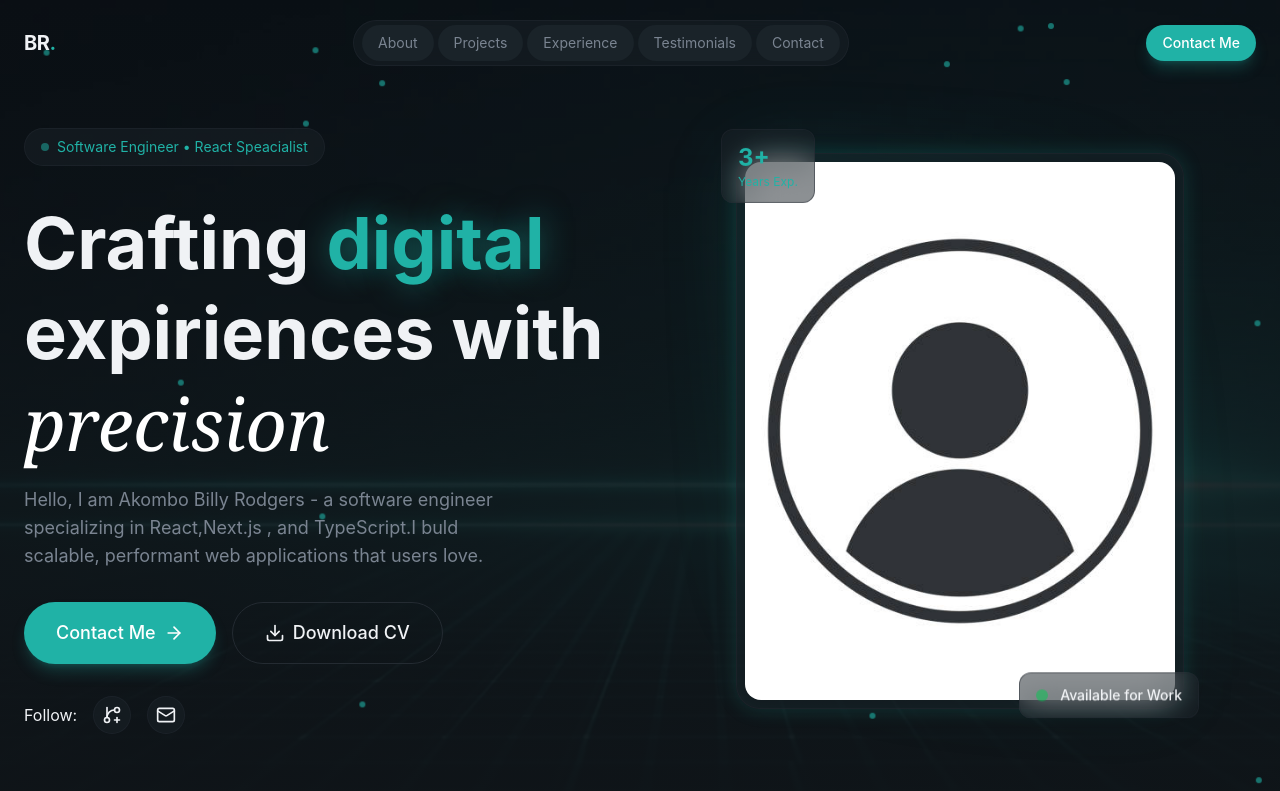
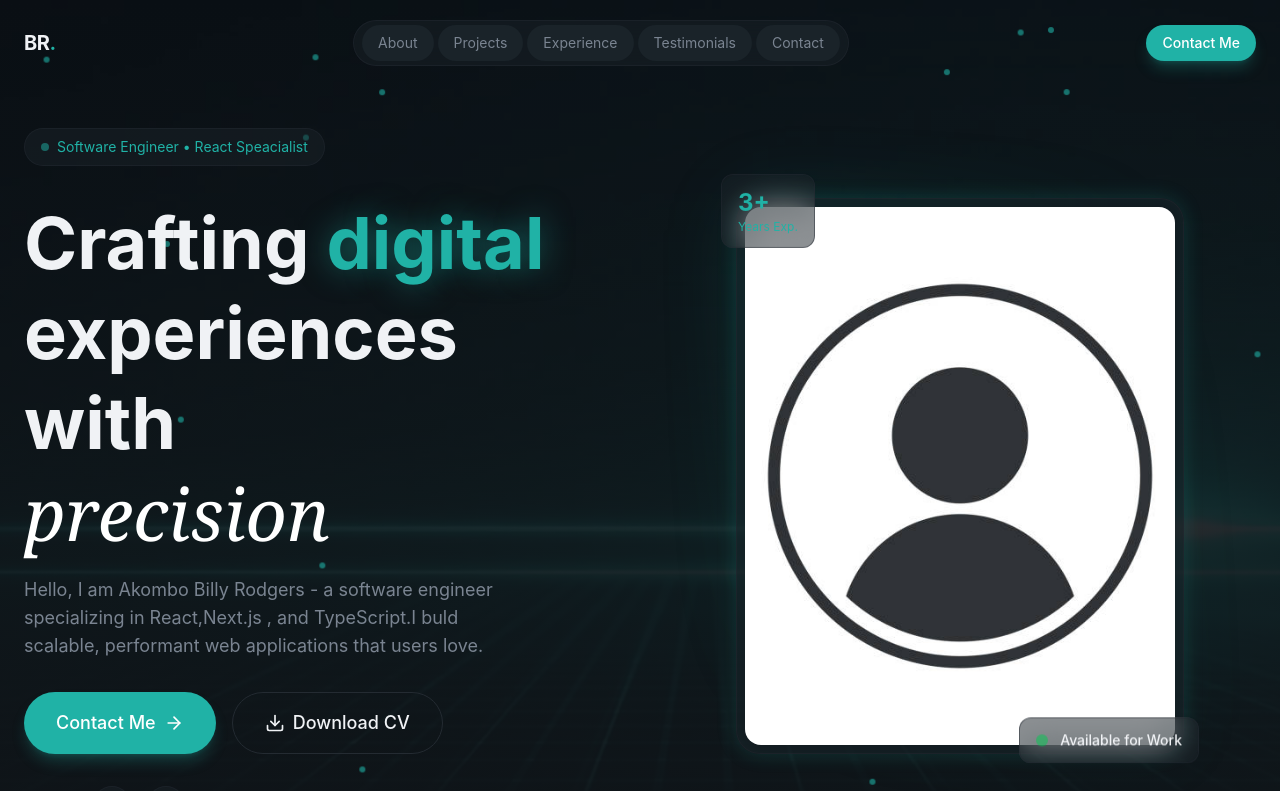
Before and after one commit to akombo123/Portfolio, a React app: page / in a window 1280 px wide. Shown: the top 791 px of the page. Built offline with nearby package versions, Linux system fonts and the light colour scheme; the HTML template or start-up script is replaced by a standard one.

Commit message:
updated hero component

```diff
--- a/src/sections/Hero.jsx
+++ b/src/sections/Hero.jsx
@@ -71,7 +71,7 @@ export const Hero = () => {
               <h1 className="text-5xl md:text-6xl lg:text-7xl font-bold leading-tight animate-fade-in animation-delay-100">
                 Crafting <span className="text-primary glow-text">digital</span>
                 <br />
-                expiriences with
+                experiences with
                 <br />
                 <span className="font-serif italic font-normal text-white">
                   precision
```
